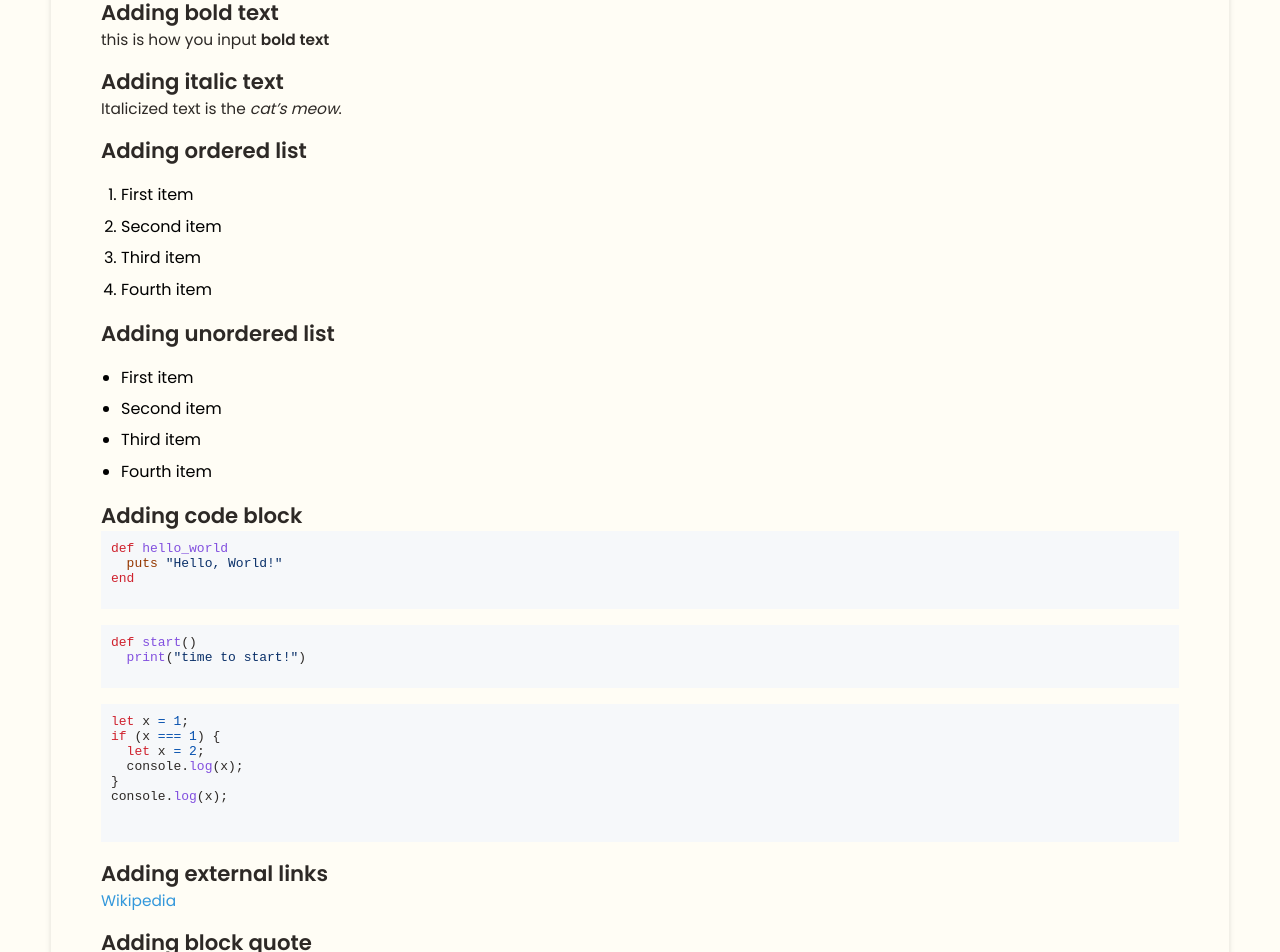
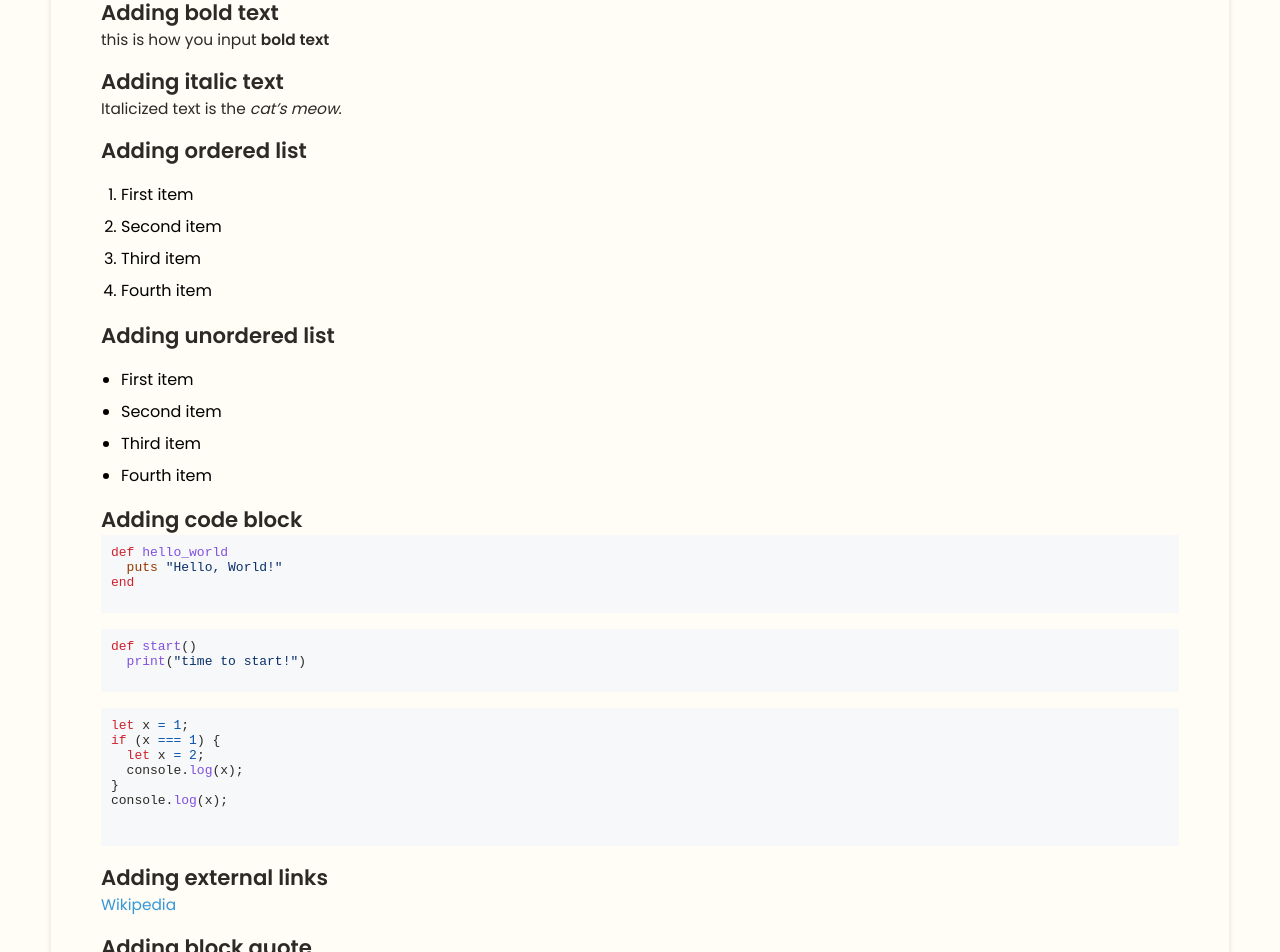
Before and after one commit to elijahverhoff/elijahverhoff.github.io, a Jekyll site: the page built from _projects/demo-project/index.md, in a window 1280 px wide. Shown: the part 3433-4385 px from the top of the page. Built offline with Jekyll 4.4.1, drawn with Linux system fonts in a browser that asks for light colours.

Commit message:
Add temporary styles for list font size adjustment
Added inline styles to adjust list font size and line height.

```diff
--- a/_layouts/wrapper.html
+++ b/_layouts/wrapper.html
@@ -14,6 +14,11 @@
     <link rel="stylesheet" href="/css/styles.css">
     <link rel="stylesheet" href="/css/syntax.css">
     <link rel="stylesheet" href="/css/custom.css">
+    <style>
+      /* TEMP: force lists smaller to verify we can override */
+      ol, ul { font-size: 1rem !important; line-height: 1.6 !important; }
+    </style>
+
 
     <script src="{{ '/assets/js/script.js' | relative_url }}"></script>
 
```
